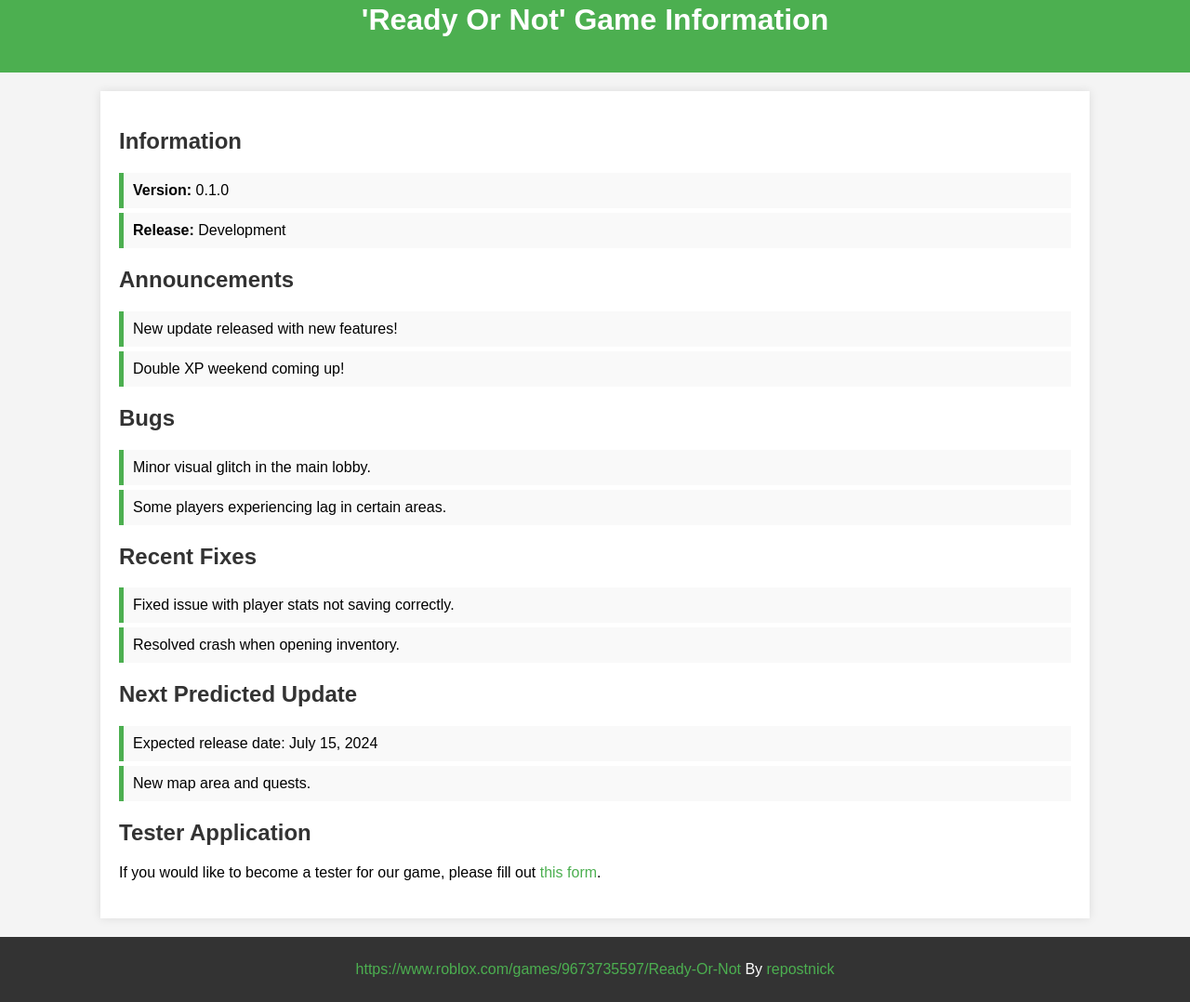
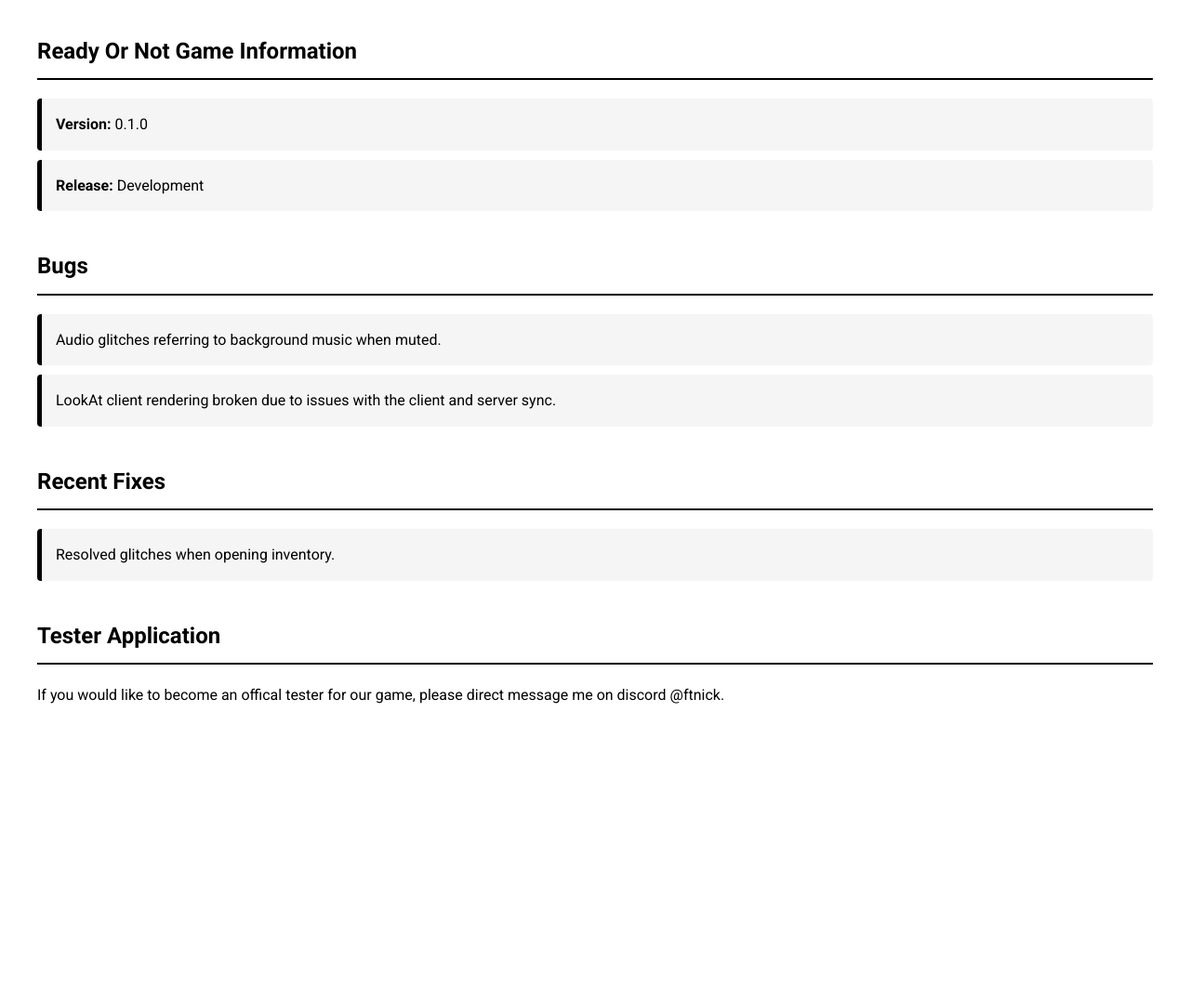
Before and after one commit to ftnick/ReadyOrNot, a plain HTML site: page index.html in a window 1280 px wide. Shown: the part 34-1112 px from the top of the page at 93% size. After the commit the page ends 885 px from the top, so only its background shows below. Drawn offline with Linux system fonts and the light colour scheme.

Commit message:
Update index.html

```diff
--- a/index.html
+++ b/index.html
@@ -4,107 +4,96 @@
     <meta charset="UTF-8">
     <meta name="viewport" content="width=device-width, initial-scale=1.0">
     <title>My Roblox Game</title>
+    <link href="https://fonts.googleapis.com/css2?family=Roboto:wght@400;700&display=swap" rel="stylesheet">
     <style>
         body {
-            font-family: Arial, sans-serif;
+            font-family: 'Roboto', sans-serif;
             margin: 0;
             padding: 0;
-            background-color: #f4f4f4;
+            background-color: #ffffff;
+            color: #000000;
+            line-height: 1.6;
         }
         header {
-            background-color: #4CAF50;
+            background-color: #ffffff;
             color: white;
-            padding: 1em 0;
+            padding: 1.5em 0;
             text-align: center;
         }
         .container {
-            width: 80%;
-            margin: 20px auto;
+            max-width: 1200px;
+            margin: 30px auto;
+            padding: 20px;
             background: white;
-            padding: 20px;
-            box-shadow: 0 0 10px rgba(0, 0, 0, 0.1);
         }
         h2 {
-            color: #333;
+            color: #000000;
+            border-bottom: 2px solid #000000;
+            padding-bottom: 10px;
         }
         ul {
-            list-style-type: none;
+            list-style: none;
             padding: 0;
         }
         ul li {
-            background: #f9f9f9;
-            margin: 5px 0;
-            padding: 10px;
-            border-left: 5px solid #4CAF50;
+            background: #f5f5f5;
+            margin: 10px 0;
+            padding: 15px;
+            border-left: 5px solid #000000;
+            border-radius: 4px;
         }
         .section {
-            margin-bottom: 20px;
+            margin-bottom: 40px;
         }
         .section h3 {
             margin-top: 0;
         }
-        footer {
-            text-align: center;
-            padding: 10px 0;
-            background-color: #333;
-            color: white;
-        }
         a {
-            color: #4CAF50;
+            color: #9dafff;
             text-decoration: none;
+            transition: color 0.3s;
         }
         a:hover {
-            color: #3e8e41;
+            color: #0655ff;
+        }
+        .btn {
+            color: #002fff;
+            text-decoration: none;
+            border-radius: 4px;
+            transition: background-color 0.3s;
+        }
+        .btn:hover {
+            color: #00226d;
         }
     </style>
 </head>
 <body>
-    <header>
-        <h1>'Ready Or Not' Game Information</h1>
-    </header>
     <div class="container">
         <div class="section">
-            <h2>Information</h2>
+            <h2>Ready Or Not Game Information</h2>
             <ul>
                 <li><strong>Version:</strong> 0.1.0</li>
                 <li><strong>Release:</strong> Development</li>
             </ul>
         </div>
         <div class="section">
-            <h2>Announcements</h2>
-            <ul>
-                <li>New update released with new features!</li>
-                <li>Double XP weekend coming up!</li>
-            </ul>
-        </div>
-        <div class="section">
             <h2>Bugs</h2>
             <ul>
-                <li>Minor visual glitch in the main lobby.</li>
-                <li>Some players experiencing lag in certain areas.</li>
+                <li>Audio glitches referring to background music when muted.</li>
+                <li>LookAt client rendering broken due to issues with the client and server sync.</li>
             </ul>
         </div>
         <div class="section">
             <h2>Recent Fixes</h2>
             <ul>
-                <li>Fixed issue with player stats not saving correctly.</li>
-                <li>Resolved crash when opening inventory.</li>
-            </ul>
-        </div>
-        <div class="section">
-            <h2>Next Predicted Update</h2>
-            <ul>
-                <li>Expected release date: July 15, 2024</li>
-                <li>New map area and quests.</li>
+                <li>Resolved glitches when opening inventory.</li>
             </ul>
         </div>
         <div class="section">
             <h2>Tester Application</h2>
-            <p>If you would like to become a tester for our game, please fill out <a href="https://example.com/tester-application">this form</a>.</p>
+            <!--<p>If you would like to become a tester for our game, please fill out  <a class="btn" href="">this form</a>.</p>-->
+            <p>If you would like to become an offical tester for our game, please direct message me on discord @ftnick.</p>
         </div>
     </div>
-    <footer>
-        <p><a href="https://www.roblox.com/games/9673735597/Ready-Or-Not">https://www.roblox.com/games/9673735597/Ready-Or-Not</a> By <a href="https://www.roblox.com/users/885446584/profile">repostnick</a></p>
-    </footer>
 </body>
 </html>
```
